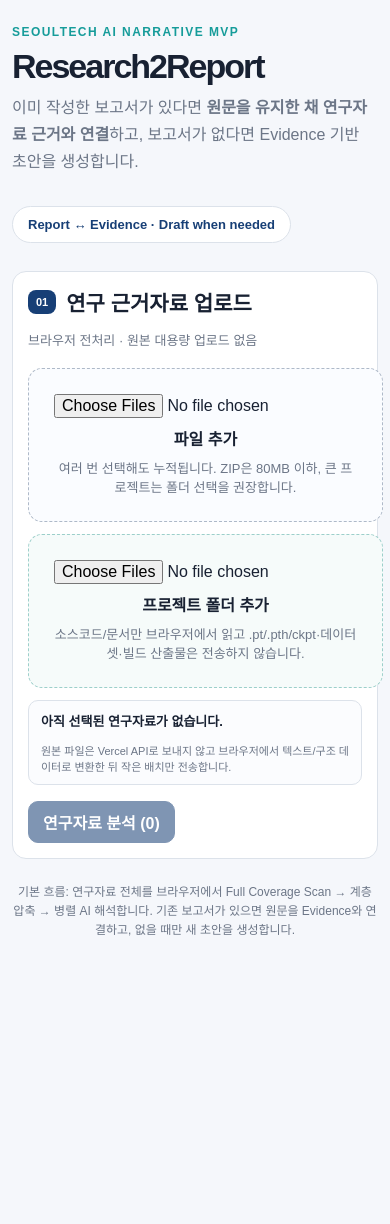
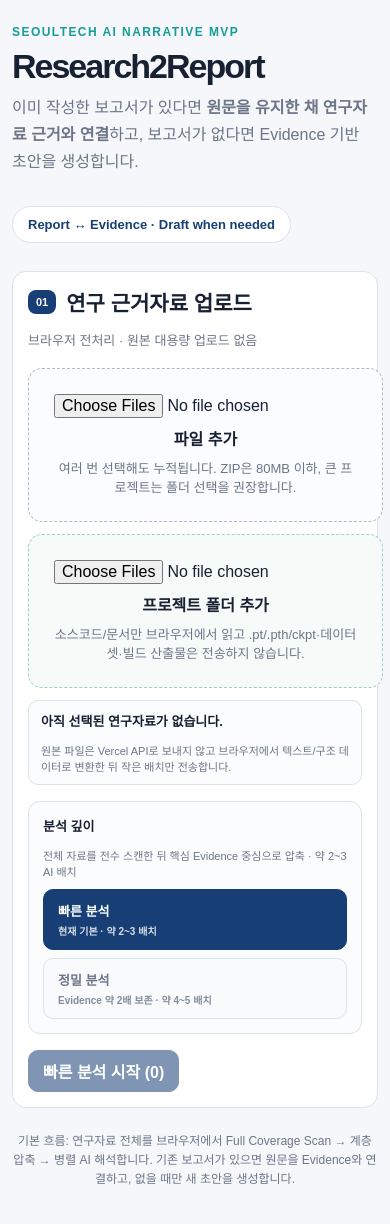
Before and after one commit to y2k0513/narrative, a Next.js app: page / in a window 390 px wide. Shown: the top 1224 px of the page. Before the commit the page ends 1001 px from the top, so only its background shows below. Built offline with nearby package versions, Linux system fonts and the light colour scheme.

Commit message:
Add fast and precise analysis modes

```diff
--- a/app/api/analyze/chunk/route.ts
+++ b/app/api/analyze/chunk/route.ts
@@ -8,9 +8,10 @@
 
 export async function POST(request: Request) {
   try {
-    const body = (await request.json()) as { batchId?: string; text?: string };
+    const body = (await request.json()) as { batchId?: string; text?: string; analysisDepth?: "fast" | "precise" };
     const batchId = String(body.batchId || "batch");
     const text = String(body.text || "");
+    const precise = body.analysisDepth === "precise";
 
     if (!text.trim()) {
       return NextResponse.json({ error: "분석할 텍스트가 없습니다." }, { status: 400 });
@@ -25,7 +26,7 @@
       schemaName: "research_chunk_analysis",
       schema: researchChunkSchema as unknown as Record<string, unknown>,
       reasoningEffort: "none",
-      maxOutputTokens: 7000,
+      maxOutputTokens: precise ? 9000 : 7000,
       instructions: `
 당신은 Research2Report의 Chunk Research Parser다.
 브라우저에서 미리 텍스트로 변환된 연구자료 일부를 분석한다. 보고서를 쓰지 말고, 이 배치에서 실제로 확인 가능한 연구 사실만 구조화한다.
@@ -41,11 +42,11 @@
 8. observed finding은 직접 확인되는 패턴, inferred finding은 해석으로 구분한다.
 9. temp_id는 이 배치 안에서 T001, T002처럼 유일하게 만든다.
 10. 문헌 검색에 유용한 Research Concept만 추출한다. 일반 단어는 제외한다.
-11. 같은 사실을 중복 Evidence로 과도하게 만들지 않는다. 보고서 검증에 유용한 핵심 Evidence만 최대 24개 정도로 제한한다. raw_quote는 근거가 되는 최소 구절만 사용하고 가능한 250자 이내로 짧게 유지한다.
-12. 방법은 최대 8개, 실험은 최대 12개, Finding은 최대 10개, Concept은 최대 10개를 우선한다. 긴 설명 대신 핵심 사실과 source 위치를 보존한다.
-13. warnings는 핵심 충돌/누락만 최대 6개 정도로 제한한다.
+11. 같은 사실을 중복 Evidence로 과도하게 만들지 않는다. ${precise ? "정밀 분석에서는 서로 다른 실험 조건·threshold·환자 수준 결과·예외 케이스를 구분하여 핵심 Evidence를 최대 40개 정도까지 보존한다." : "빠른 분석에서는 보고서 검증에 유용한 핵심 Evidence를 최대 24개 정도로 제한한다."} raw_quote는 근거가 되는 최소 구절만 사용하고 가능한 250자 이내로 짧게 유지한다.
+12. ${precise ? "정밀 분석: 방법 최대 14개, 실험 최대 20개, Finding 최대 16개, Concept 최대 14개를 우선하며 모델/전처리/threshold/평가 단위가 다른 실험은 가능한 한 분리한다." : "빠른 분석: 방법 최대 8개, 실험 최대 12개, Finding 최대 10개, Concept 최대 10개를 우선한다."} 긴 설명보다 핵심 사실과 source 위치를 보존한다.
+13. warnings는 ${precise ? "최대 10개" : "최대 6개"} 정도로 제한하고, 조건이 달라 직접 비교하기 어려운 실험은 경고한다.
 14. 자료가 불완전하거나 서로 충돌하면 warnings에 기록한다.
-15. chunk_summary는 RAW_EVIDENCE와 COVERAGE_DIGEST를 함께 이용해 이 배치가 전체 연구에서 어떤 내용을 담는지 3~5문장으로 압축한다. JSON 전체가 출력 한도 안에서 반드시 완결되도록 간결하게 작성한다.
+15. chunk_summary는 RAW_EVIDENCE와 COVERAGE_DIGEST를 함께 이용해 이 배치가 전체 연구에서 어떤 내용을 담는지 ${precise ? "5~7문장" : "3~5문장"}으로 정리한다. 연구 내용에는 batch/chunk/coverage/digest 같은 내부 처리 용어를 쓰지 않는다. JSON 전체가 출력 한도 안에서 반드시 완결되도록 작성한다.
 `,
       input: `[BATCH ${batchId}]\n${text}`,
     });
--- a/app/api/analyze/finalize/route.ts
+++ b/app/api/analyze/finalize/route.ts
@@ -11,8 +11,10 @@
     const body = (await request.json()) as {
       chunks?: unknown[];
       maxConcepts?: number;
+      analysisDepth?: "fast" | "precise";
     };
     const chunks = Array.isArray(body.chunks) ? body.chunks : [];
+    const precise = body.analysisDepth === "precise";
     if (!chunks.length) {
       return NextResponse.json({ error: "통합할 chunk 분석 결과가 없습니다." }, { status: 400 });
     }
@@ -33,7 +35,7 @@
       schemaName: "research_finalize",
       schema: researchFinalizeSchema as unknown as Record<string, unknown>,
       reasoningEffort: "low",
-      maxOutputTokens: 14000,
+      maxOutputTokens: precise ? 17000 : 14000,
       instructions: `
 당신은 Research2Report의 Research Merger다.
 여러 연구자료 chunk 분석 결과를 하나의 Research Overview로 통합한다.
@@ -48,6 +50,9 @@
 7. Concept은 최대 ${maxConcepts}개를 반환한다.
 8. search_query는 OpenAlex에서 사용할 짧은 영어 검색어로 만든다.
 9. summary는 전체 연구 흐름을 이해할 수 있게 작성하되 과장하지 않는다.
+10. batch, chunk, coverage, digest, AI 분석, 압축률 등 Research2Report 내부 처리 구조를 연구 내용처럼 서술하지 않는다. "세 배치는", "이 chunk는" 같은 표현은 금지한다.
+11. 서로 다른 모델·전처리·threshold·평가 단위의 결과를 비교할 때는 조건 차이를 명시하고, 직접적인 우열로 단정하지 않는다.
+12. ${precise ? "정밀 분석에서는 모델 구조, 전처리, 실험 조건, threshold, aggregate/환자 수준 성능, 예외·실패 케이스를 가능한 한 구분해 더 상세히 통합한다." : "빠른 분석에서는 핵심 실험 흐름과 가장 중요한 결과를 우선해 간결하게 통합한다."}
 `,
       input: JSON.stringify({ chunks, maxConcepts }, null, 2),
     });
--- a/app/globals.css
+++ b/app/globals.css
@@ -166,3 +166,16 @@
   .mode-switch { grid-template-columns: 1fr; }
   .coverage-grid { grid-template-columns: repeat(2, 1fr); }
 }
+
+.analysis-depth-block { margin-top: 16px; padding: 14px; border: 1px solid var(--line); border-radius: 12px; background: #fbfcfe; }
+.analysis-depth-head { display: flex; justify-content: space-between; gap: 12px; align-items: baseline; margin-bottom: 10px; }
+.analysis-depth-head strong { font-size: 13px; }
+.analysis-depth-head span { color: var(--muted); font-size: 11px; text-align: right; }
+.analysis-depth-switch { margin-bottom: 0; }
+.analysis-depth-switch .mode-button { display: flex; flex-direction: column; align-items: flex-start; justify-content: center; gap: 3px; text-align: left; padding: 11px 14px; }
+.analysis-depth-switch .mode-button strong { font-size: 13px; }
+.analysis-depth-switch .mode-button small { font-size: 10px; opacity: 0.82; }
+@media (max-width: 720px) {
+  .analysis-depth-head { flex-direction: column; align-items: flex-start; }
+  .analysis-depth-head span { text-align: left; }
+}
--- a/app/page.tsx
+++ b/app/page.tsx
@@ -11,6 +11,7 @@
   preprocessResearchFiles,
   shouldIgnoreProjectPath,
 } from "@/lib/client-file-parser";
+import type { AnalysisDepth } from "@/lib/client-file-parser";
 import type {
   Evidence,
   GroundedReport,
@@ -37,7 +38,25 @@
 const MAX_MANUAL_ZIP_SIZE = 80 * 1024 * 1024;
 const MAX_ANALYSIS_BATCHES = 100;
 const FINALIZE_GROUP_SIZE = 12;
-const TARGET_ANALYSIS_BATCHES = 3;
+const ANALYSIS_PROFILES: Record<AnalysisDepth, {
+  label: string;
+  description: string;
+  targetBatches: number;
+  targetChars: number;
+}> = {
+  fast: {
+    label: "빠른 분석",
+    description: "전체 자료를 전수 스캔한 뒤 핵심 Evidence 중심으로 압축 · 약 2~3 AI 배치",
+    targetBatches: 3,
+    targetChars: 360_000,
+  },
+  precise: {
+    label: "정밀 분석",
+    description: "원문 Evidence와 실험 조건을 약 2배 더 보존 · 약 4~5 AI 배치",
+    targetBatches: 5,
+    targetChars: 680_000,
+  },
+};
 const MIN_ANALYSIS_BATCH_CHARS = 110_000;
 const MAX_ANALYSIS_BATCH_CHARS = 150_000;
 const MAX_RATE_LIMIT_RETRIES = 6;
@@ -122,6 +141,7 @@
   const [error, setError] = useState("");
   const [uploadNotice, setUploadNotice] = useState("");
   const [analysisProgress, setAnalysisProgress] = useState("");
+  const [analysisDepth, setAnalysisDepth] = useState<AnalysisDepth>("fast");
 
   const evidenceMap = useMemo(() => {
     const map = new Map<string, Evidence>();
@@ -204,7 +224,11 @@
     setSelectedClaim(null);
 
     try {
-      const preprocessed = await preprocessResearchFiles(files, displayPath);
+      const profile = ANALYSIS_PROFILES[analysisDepth];
+      const preprocessed = await preprocessResearchFiles(files, displayPath, {
+        depth: analysisDepth,
+        analysisTargetChars: profile.targetChars,
+      });
       if (!preprocessed.sources.length) {
         throw new Error("분석 가능한 텍스트를 찾지 못했습니다.");
       }
@@ -216,7 +240,7 @@
         MAX_ANALYSIS_BATCH_CHARS,
         Math.max(
           MIN_ANALYSIS_BATCH_CHARS,
-          Math.ceil(preprocessed.extractedChars / TARGET_ANALYSIS_BATCHES / 5_000) * 5_000,
+          Math.ceil(preprocessed.extractedChars / profile.targetBatches / 5_000) * 5_000,
         ),
       );
       const batches = buildAnalysisBatches(preprocessed.sources, adaptiveBatchChars);
@@ -240,7 +264,7 @@
         preprocessed.coverage.notebook_cells_scanned;
 
       setAnalysisProgress(
-        `Full Coverage Scan 완료 · ${coverageUnits.toLocaleString()} units scanned · ${compressionLabel} · ${batches.length}개 AI 배치 (${Math.round(adaptiveBatchChars / 1000)}k chars/batch) · ${ANALYSIS_CONCURRENCY}개 병렬 분석`,
+        `${profile.label} · Full Coverage Scan 완료 · ${coverageUnits.toLocaleString()} units scanned · ${compressionLabel} · ${batches.length}개 AI 배치 (${Math.round(adaptiveBatchChars / 1000)}k chars/batch) · ${ANALYSIS_CONCURRENCY}개 병렬 분석`,
       );
 
       const partials = new Array<ResearchChunkAnalysis>(batches.length);
@@ -254,7 +278,7 @@
           const batch = batches[index];
           partials[index] = (await postJsonWithRateLimitRetry(
             "/api/analyze/chunk",
-            { batchId: batch.batch_id, text: batch.text },
+            { batchId: batch.batch_id, text: batch.text, analysisDepth },
             (seconds) =>
               setAnalysisProgress(
                 `OpenAI TPM 한도 조절 중 · ${seconds}초 대기 후 배치 ${index + 1}/${batches.length} 자동 재시도...`,
@@ -262,7 +286,7 @@
           )) as ResearchChunkAnalysis;
           completedBatches++;
           setAnalysisProgress(
-            `Full Coverage Scan 완료 · ${compressionLabel} · ${(preprocessed.extractedChars / 1_000_000).toFixed(2)}M analysis chars · AI 배치 ${completedBatches}/${batches.length} 완료 (${ANALYSIS_CONCURRENCY}개 병렬)`,
+            `${profile.label} · Full Coverage Scan 완료 · ${compressionLabel} · ${(preprocessed.extractedChars / 1_000_000).toFixed(2)}M analysis chars · AI 배치 ${completedBatches}/${batches.length} 완료 (${ANALYSIS_CONCURRENCY}개 병렬)`,
           );
         }
       };
@@ -272,14 +296,18 @@
 
       setAnalysisProgress(`배치 ${batches.length}개 병렬 분석 완료 · Research Overview 통합 중...`);
 
+      const digestLimits = analysisDepth === "precise"
+        ? { methods: 18, experiments: 30, findings: 22, concepts: 20, warnings: 14 }
+        : { methods: 12, experiments: 20, findings: 15, concepts: 15, warnings: 10 };
+
       const digest = partials.map((partial, index) => ({
         batch_id: batches[index]?.batch_id || `B${index + 1}`,
         chunk_summary: partial.chunk_summary,
-        methods: partial.methods.slice(0, 12),
-        experiments: partial.experiments.slice(0, 20),
-        findings: partial.findings.slice(0, 15).map((finding) => ({ text: finding.text, kind: finding.kind })),
-        concepts: partial.concepts.slice(0, 15),
-        warnings: partial.warnings.slice(0, 10),
+        methods: partial.methods.slice(0, digestLimits.methods),
+        experiments: partial.experiments.slice(0, digestLimits.experiments),
+        findings: partial.findings.slice(0, digestLimits.findings).map((finding) => ({ text: finding.text, kind: finding.kind })),
+        concepts: partial.concepts.slice(0, digestLimits.concepts),
+        warnings: partial.warnings.slice(0, digestLimits.warnings),
       }));
 
       async function finalizeChunks(chunks: unknown[], label?: string) {
@@ -287,7 +315,7 @@
         const response = await fetch("/api/analyze/finalize", {
           method: "POST",
           headers: { "Content-Type": "application/json" },
-          body: JSON.stringify({ chunks, maxConcepts: 30 }),
+          body: JSON.stringify({ chunks, maxConcepts: 30, analysisDepth }),
         });
         return (await readJsonOrThrow(response)) as ResearchFinalizeResult;
       }
@@ -395,7 +423,7 @@
 
       setAnalysis(analysisResult);
       setAnalysisProgress(
-        `완료 · ${preprocessed.sources.length} files full-scanned · ${compressionLabel} · ${batches.length} AI batches · ${evidence.length} evidence`,
+        `${profile.label} 완료 · ${preprocessed.sources.length} files full-scanned · ${compressionLabel} · ${batches.length} AI batches · ${evidence.length} evidence`,
       );
     } catch (e) {
       setError(e instanceof Error ? e.message : "분석 오류");
@@ -588,9 +616,36 @@
           </div>
         )}
 
+        <div className="analysis-depth-block">
+          <div className="analysis-depth-head">
+            <strong>분석 깊이</strong>
+            <span>{ANALYSIS_PROFILES[analysisDepth].description}</span>
+          </div>
+          <div className="mode-switch analysis-depth-switch">
+            <button
+              type="button"
+              className={analysisDepth === "fast" ? "mode-button active" : "mode-button"}
+              onClick={() => setAnalysisDepth("fast")}
+              disabled={busy !== null}
+            >
+              <strong>빠른 분석</strong>
+              <small>현재 기본 · 약 2~3 배치</small>
+            </button>
+            <button
+              type="button"
+              className={analysisDepth === "precise" ? "mode-button active" : "mode-button"}
+              onClick={() => setAnalysisDepth("precise")}
+              disabled={busy !== null}
+            >
+              <strong>정밀 분석</strong>
+              <small>Evidence 약 2배 보존 · 약 4~5 배치</small>
+            </button>
+          </div>
+        </div>
+
         <div className="actions">
           <button className="primary" onClick={analyze} disabled={!files.length || busy !== null}>
-            {busy === "analyze" ? "전처리/배치 분석 중..." : `연구자료 분석 (${files.length})`}
+            {busy === "analyze" ? `${ANALYSIS_PROFILES[analysisDepth].label} 진행 중...` : `${ANALYSIS_PROFILES[analysisDepth].label} 시작 (${files.length})`}
           </button>
         </div>
       </section>
--- a/lib/client-file-parser.ts
+++ b/lib/client-file-parser.ts
@@ -45,13 +45,55 @@
 // Full coverage means every row/line is scanned in the browser, not that every
 // raw character is sent to the model. These targets keep a compact digest +
 // representative raw evidence from every region of large machine-readable files.
-const TARGET_LOG_BLOCKS = 28;
-const TARGET_CODE_BLOCKS = 30;
-const TARGET_CSV_BLOCKS = 24;
-// Global guardrail after per-file full-coverage compression. Coverage digests from
-// every region are preserved; only redundant machine-readable RAW_EVIDENCE
-// excerpts are balanced if the project is still too large.
-const TARGET_AI_ANALYSIS_CHARS = 360_000;
+const FAST_LOG_BLOCKS = 28;
+const FAST_CODE_BLOCKS = 30;
+const FAST_CSV_BLOCKS = 24;
+const PRECISE_LOG_BLOCKS = 44;
+const PRECISE_CODE_BLOCKS = 48;
+const PRECISE_CSV_BLOCKS = 38;
+// Fast keeps the current balanced profile. Precise roughly doubles the AI context
+// and also preserves denser raw anchors inside each full-scanned machine file.
+const FAST_AI_ANALYSIS_CHARS = 360_000;
+const PRECISE_AI_ANALYSIS_CHARS = 680_000;
+
+export type AnalysisDepth = "fast" | "precise";
+
+export type PreprocessOptions = {
+  depth?: AnalysisDepth;
+  analysisTargetChars?: number;
+};
+
+function detailProfile(depth: AnalysisDepth) {
+  return depth === "precise"
+    ? {
+        logBlocks: PRECISE_LOG_BLOCKS,
+        codeBlocks: PRECISE_CODE_BLOCKS,
+        csvBlocks: PRECISE_CSV_BLOCKS,
+        logTopLines: 5,
+        logTopStats: 6,
+        logContext: 18,
+        codeTopLines: 6,
+        codeContextRadius: 2,
+        codeContext: 24,
+        csvTopRows: 4,
+        csvPreferredColumns: 10,
+        csvExtremaColumns: 4,
+      }
+    : {
+        logBlocks: FAST_LOG_BLOCKS,
+        codeBlocks: FAST_CODE_BLOCKS,
+        csvBlocks: FAST_CSV_BLOCKS,
+        logTopLines: 3,
+        logTopStats: 4,
+        logContext: 12,
+        codeTopLines: 4,
+        codeContextRadius: 1,
+        codeContext: 16,
+        csvTopRows: 2,
+        csvPreferredColumns: 6,
+        csvExtremaColumns: 2,
+      };
+}
 
 export type PreprocessResult = {
   sources: ParsedSource[];
@@ -238,13 +280,14 @@
   return score;
 }
 
-function compressLogFullCoverage(text: string): { segments: ParsedSegment[]; compressed: boolean; blocks: number; lineCount: number } {
+function compressLogFullCoverage(text: string, depth: AnalysisDepth = "fast"): { segments: ParsedSegment[]; compressed: boolean; blocks: number; lineCount: number } {
+  const profile = detailProfile(depth);
   const lines = text.replace(/\r\n/g, "\n").split("\n");
   if (text.length <= FULL_COVERAGE_COMPRESSION_THRESHOLD) {
     return { segments: chunkLines(text, 30), compressed: false, blocks: 0, lineCount: lines.length };
   }
 
-  const blockSize = adaptiveBlockSize(lines.length, TARGET_LOG_BLOCKS, 1_200);
+  const blockSize = adaptiveBlockSize(lines.length, profile.logBlocks, 1_200);
   const segments: ParsedSegment[] = [];
   let blockCount = 0;
 
@@ -296,12 +339,12 @@
     // contributes deterministic counts/statistics, so coverage is not lost.
     scored
       .sort((a, b) => b.score - a.score || a.index - b.index)
-      .slice(0, 3)
+      .slice(0, profile.logTopLines)
       .forEach(({ index }) => selected.add(index));
 
     const topStats = Array.from(numericStats.entries())
       .sort((a, b) => b[1].count - a[1].count)
-      .slice(0, 4);
+      .slice(0, profile.logTopStats);
     topStats.forEach(([, stat]) => {
       selected.add(stat.minIndex);
       selected.add(stat.maxIndex);
@@ -317,20 +360,21 @@
     ].join("\n");
 
     segments.push({ location: `lines ${start + 1}-${end} full-coverage digest`, text: digest, kind: "coverage_digest" });
-    segments.push(...segmentsFromSelectedLines(lines, selected, 12));
+    segments.push(...segmentsFromSelectedLines(lines, selected, profile.logContext));
     blockCount++;
   }
 
   return { segments, compressed: true, blocks: blockCount, lineCount: lines.length };
 }
 
-function compressCodeFullCoverage(text: string): { segments: ParsedSegment[]; compressed: boolean; blocks: number; lineCount: number } {
+function compressCodeFullCoverage(text: string, depth: AnalysisDepth = "fast"): { segments: ParsedSegment[]; compressed: boolean; blocks: number; lineCount: number } {
+  const profile = detailProfile(depth);
   const lines = text.replace(/\r\n/g, "\n").split("\n");
   if (text.length <= FULL_COVERAGE_COMPRESSION_THRESHOLD) {
     return { segments: chunkLines(text, 40), compressed: false, blocks: 0, lineCount: lines.length };
   }
 
-  const blockSize = adaptiveBlockSize(lines.length, TARGET_CODE_BLOCKS, 900);
+  const blockSize = adaptiveBlockSize(lines.length, profile.codeBlocks, 900);
   const segments: ParsedSegment[] = [];
   let blockCount = 0;
 
@@ -364,8 +408,8 @@
 
     scored
       .sort((a, b) => b.score - a.score || a.index - b.index)
-      .slice(0, 4)
-      .forEach(({ index }) => addRange(selected, index - 1, index + 1, lines.length));
+      .slice(0, profile.codeTopLines)
+      .forEach(({ index }) => addRange(selected, index - profile.codeContextRadius, index + profile.codeContextRadius, lines.length));
 
     const digest = [
       `[FULL_SCAN] code lines ${start + 1}-${end}; ${indexes.length} non-empty.`,
@@ -374,7 +418,7 @@
     ].join("\n");
 
     segments.push({ location: `lines ${start + 1}-${end} full-coverage digest`, text: digest, kind: "coverage_digest" });
-    segments.push(...segmentsFromSelectedLines(lines, selected, 16));
+    segments.push(...segmentsFromSelectedLines(lines, selected, profile.codeContext));
     blockCount++;
   }
 
@@ -451,7 +495,9 @@
   data: Record<string, string>[],
   columns: string[],
   inputChars: number,
+  depth: AnalysisDepth = "fast",
 ): { segments: ParsedSegment[]; compressed: boolean; blocks: number; rowCount: number } {
+  const profile = detailProfile(depth);
   const rowCount = data.length;
   const shouldCompress = inputChars > FULL_COVERAGE_COMPRESSION_THRESHOLD || rowCount > 250;
   if (!shouldCompress) {
@@ -466,7 +512,7 @@
     };
   }
 
-  const blockSize = adaptiveBlockSize(rowCount, TARGET_CSV_BLOCKS, 1_200);
+  const blockSize = adaptiveBlockSize(rowCount, profile.csvBlocks, 1_200);
   const segments: ParsedSegment[] = [];
   let blockCount = 0;
   const globalStats = new Map<string, NumericStat>();
@@ -507,11 +553,11 @@
     }
     candidates
       .sort((a, b) => b.score - a.score || a.index - b.index)
-      .slice(0, 2)
+      .slice(0, profile.csvTopRows)
       .forEach(({ index }) => selected.add(index));
 
-    const preferred = preferredNumericColumns(columns, blockStats, 6);
-    preferred.slice(0, 2).forEach((column) => {
+    const preferred = preferredNumericColumns(columns, blockStats, profile.csvPreferredColumns);
+    preferred.slice(0, profile.csvExtremaColumns).forEach((column) => {
       const stat = blockStats.get(column);
       if (!stat) return;
       selected.add(stat.minIndex);
@@ -581,7 +627,7 @@
   };
 }
 
-async function parseResearchBlob(input: NamedBlob, sourceId: string): Promise<ParsedBlobResult> {
+async function parseResearchBlob(input: NamedBlob, sourceId: string, depth: AnalysisDepth = "fast"): Promise<ParsedBlobResult> {
   const name = normalizePath(input.name);
   const ext = extensionOf(name);
   const type = ext || input.type || "unknown";
@@ -599,7 +645,7 @@
 
   if (ext === "log") {
     const text = await input.blob.text();
-    const result = compressLogFullCoverage(text);
+    const result = compressLogFullCoverage(text, depth);
     return {
       source: { source_id: sourceId, name, type, segments: result.segments },
       inputChars: text.length,
@@ -610,7 +656,7 @@
 
   if (CODE_EXTENSION_SET.has(ext) && ext !== "ipynb") {
     const text = await input.blob.text();
-    const result = compressCodeFullCoverage(text);
+    const result = compressCodeFullCoverage(text, depth);
     return {
       source: { source_id: sourceId, name, type, segments: result.segments },
       inputChars: text.length,
@@ -639,7 +685,7 @@
       const lineCount = source.replace(/\r\n/g, "\n").split("\n").length;
       if (cellType === "code") {
         codeLines += lineCount;
-        const compressed = compressCodeFullCoverage(source);
+        const compressed = compressCodeFullCoverage(source, depth);
         compressedAny ||= compressed.compressed;
         coverageBlocks += compressed.blocks;
         compressed.segments.forEach((segment) => {
@@ -676,7 +722,7 @@
     if (result.errors.length) throw new Error(`${name} CSV 파싱 오류: ${result.errors[0]?.message}`);
     const rows = result.data;
     const columns = result.meta.fields || Object.keys(rows[0] || {});
-    const compressed = compressCsvFullCoverage(rows, columns, raw.length);
+    const compressed = compressCsvFullCoverage(rows, columns, raw.length, depth);
     return {
       source: { source_id: sourceId, name, type, segments: compressed.segments },
       inputChars: raw.length,
@@ -689,7 +735,7 @@
     const raw = await input.blob.text();
     const parsed = JSON.parse(raw);
     const normalized = JSON.stringify(parsed, null, 2);
-    const compact = compressLogFullCoverage(normalized);
+    const compact = compressLogFullCoverage(normalized, depth);
     return {
       source: { source_id: sourceId, name, type, segments: compact.segments },
       inputChars: raw.length,
@@ -702,7 +748,7 @@
     const raw = await input.blob.text();
     const parsed = YAML.parse(raw);
     const normalized = JSON.stringify(parsed, null, 2);
-    const compact = compressLogFullCoverage(normalized);
+    const compact = compressLogFullCoverage(normalized, depth);
     return {
       source: { source_id: sourceId, name, type, segments: compact.segments },
       inputChars: raw.length,
@@ -791,7 +837,7 @@
   return score;
 }
 
-function balanceSourcesForAiBudget(sources: ParsedSource[], targetChars = TARGET_AI_ANALYSIS_CHARS) {
+function balanceSourcesForAiBudget(sources: ParsedSource[], targetChars: number) {
   const originalChars = sources.reduce((sum, source) => sum + sourceCharCount(source), 0);
   if (originalChars <= targetChars) {
     return { sources, applied: false, originalChars, finalChars: originalChars };
@@ -878,7 +924,15 @@
   );
 }
 
-export async function preprocessResearchFiles(files: File[], resolvePath: (file: File) => string): Promise<PreprocessResult> {
+export async function preprocessResearchFiles(
+  files: File[],
+  resolvePath: (file: File) => string,
+  options: PreprocessOptions = {},
+): Promise<PreprocessResult> {
+  const depth: AnalysisDepth = options.depth === "precise" ? "precise" : "fast";
+  const targetAnalysisChars = Math.max(180_000, Math.min(900_000, Math.round(
+    options.analysisTargetChars ?? (depth === "precise" ? PRECISE_AI_ANALYSIS_CHARS : FAST_AI_ANALYSIS_CHARS),
+  )));
   const expanded: NamedBlob[] = [];
   const warnings: string[] = [];
   let ignoredFiles = 0;
@@ -923,7 +977,7 @@
   for (let i = 0; i < expanded.length; i++) {
     const sourceId = `SRC${String(i + 1).padStart(3, "0")}`;
     try {
-      const parsed = await parseResearchBlob(expanded[i], sourceId);
+      const parsed = await parseResearchBlob(expanded[i], sourceId, depth);
       inputTextChars += parsed.inputChars;
       if (parsed.compressed) compressedFiles++;
       warnings.push(...(parsed.warnings || []));
@@ -942,7 +996,7 @@
     }
   }
 
-  const balanced = balanceSourcesForAiBudget(sources);
+  const balanced = balanceSourcesForAiBudget(sources, targetAnalysisChars);
   const analysisSources = balanced.sources;
   const extractedChars = balanced.finalChars;
 
@@ -970,7 +1024,7 @@
     extractedChars,
     compressedFiles,
     analysisBudgetApplied: balanced.applied,
-    analysisBudgetChars: TARGET_AI_ANALYSIS_CHARS,
+    analysisBudgetChars: targetAnalysisChars,
     reducedFiles: compressedFiles,
     coverage,
   };
```
Also changed, not shown: 1 other file (tests, documents, lock files or other folders).
